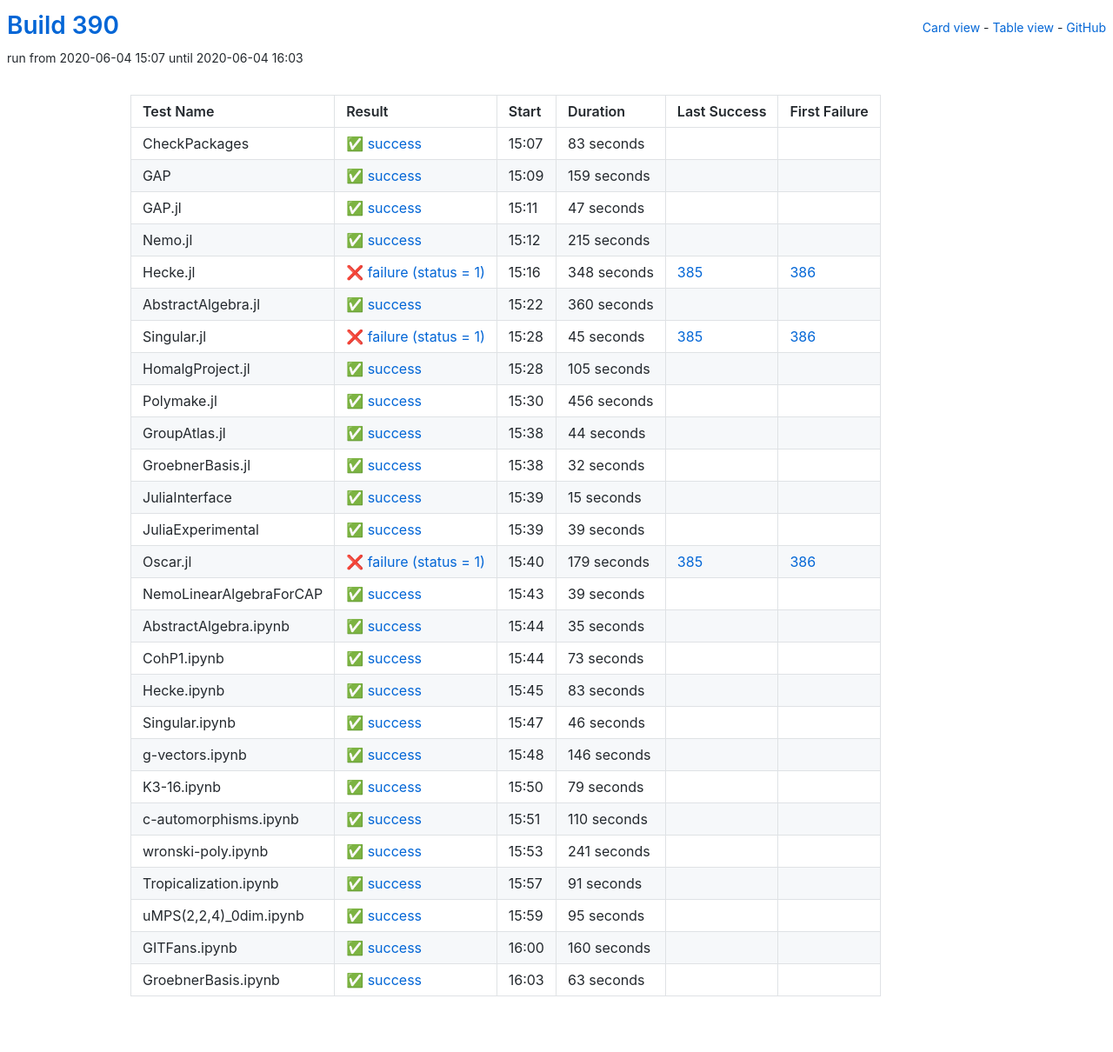
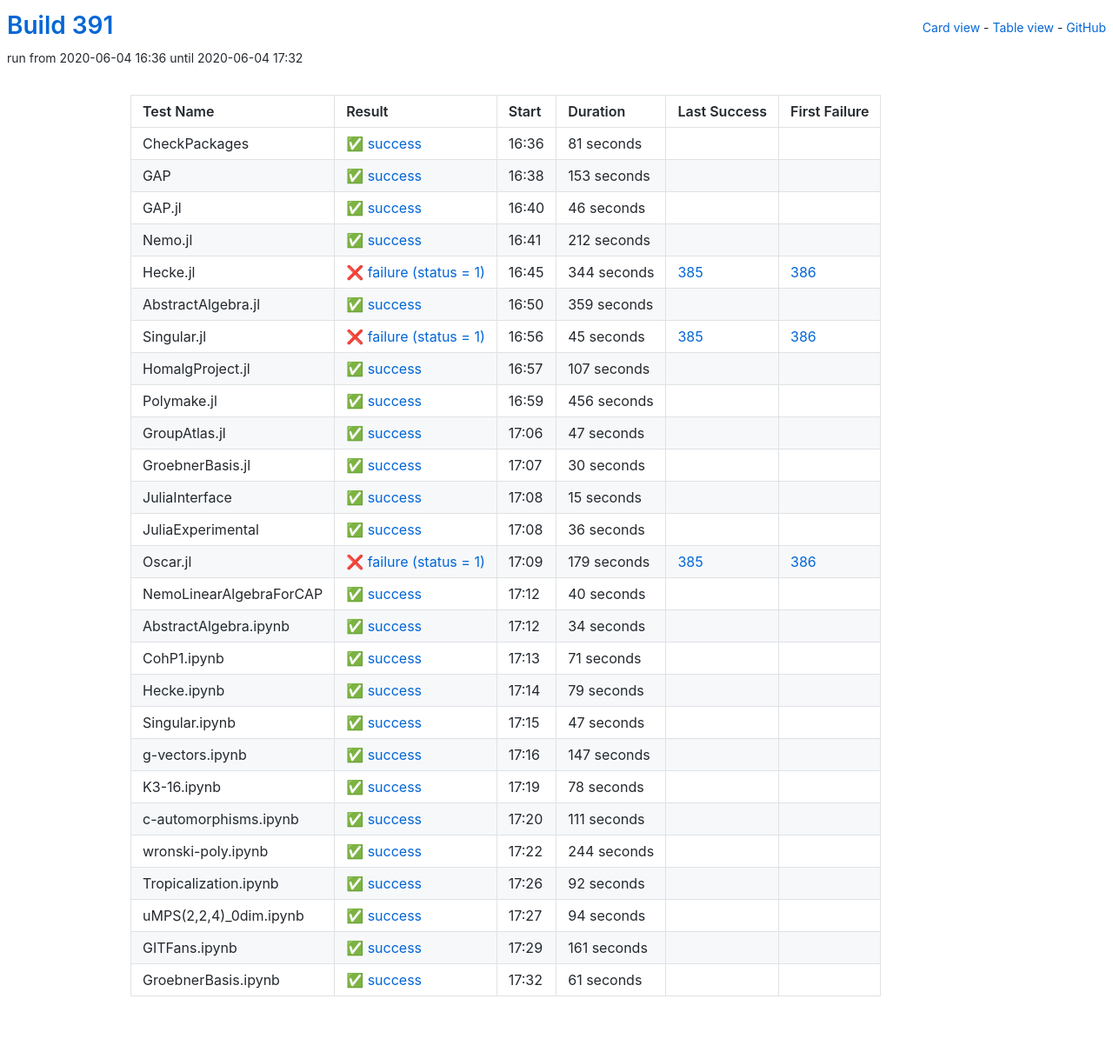
Before and after one commit to oscar-system/oscar-ci-status-1.4, a Jekyll site: the page built from table.html, in a window 1280 px wide. Shown: the whole page at 87% size. Built offline with Jekyll 4.4.1, drawn with Linux system fonts in a browser that asks for light colours.

Commit message:
Build 391

```diff
--- a/_data/ci.yml
+++ b/_data/ci.yml
@@ -1,77 +1,77 @@
-build: 390
-build_url: https://oscarci.mathematik.uni-kl.de/job/oscar-julia-1.4/390/
+build: 391
+build_url: https://oscarci.mathematik.uni-kl.de/job/oscar-julia-1.4/391/
 job: oscar-julia-1.4
 tests:
-- duration: 83
+- duration: 81
   exitcode: 0
   first_failure: false
   first_failure_url: null
   id: checkpackages
   last_success: false
   last_success_url: null
-  log: https://oscarci.mathematik.uni-kl.de/job/oscar-julia-1.4/390/artifact/logs/build-390/CheckPackages.log
+  log: https://oscarci.mathematik.uni-kl.de/job/oscar-julia-1.4/391/artifact/logs/build-391/CheckPackages.log
   name: CheckPackages
-  start: 2020-06-04 15:07
+  start: 2020-06-04 16:36
   status: success
   success: true
-- duration: 159
+- duration: 153
   exitcode: 0
   first_failure: false
   first_failure_url: null
   id: gap
   last_success: false
   last_success_url: null
-  log: https://oscarci.mathematik.uni-kl.de/job/oscar-julia-1.4/390/artifact/logs/build-390/GAP.log
+  log: https://oscarci.mathematik.uni-kl.de/job/oscar-julia-1.4/391/artifact/logs/build-391/GAP.log
   name: GAP
-  start: 2020-06-04 15:09
+  start: 2020-06-04 16:38
   status: success
   success: true
-- duration: 47
+- duration: 46
   exitcode: 0
   first_failure: false
   first_failure_url: null
   id: gap-jl
   last_success: false
   last_success_url: null
-  log: https://oscarci.mathematik.uni-kl.de/job/oscar-julia-1.4/390/artifact/logs/build-390/GAP.jl.log
+  log: https://oscarci.mathematik.uni-kl.de/job/oscar-julia-1.4/391/artifact/logs/build-391/GAP.jl.log
   name: GAP.jl
-  start: 2020-06-04 15:11
+  start: 2020-06-04 16:40
   status: success
   success: true
-- duration: 215
+- duration: 212
   exitcode: 0
   first_failure: false
   first_failure_url: null
   id: nemo-jl
   last_success: false
   last_success_url: null
-  log: https://oscarci.mathematik.uni-kl.de/job/oscar-julia-1.4/390/artifact/logs/build-390/Nemo.jl.log
+  log: https://oscarci.mathematik.uni-kl.de/job/oscar-julia-1.4/391/artifact/logs/build-391/Nemo.jl.log
   name: Nemo.jl
-  start: 2020-06-04 15:12
+  start: 2020-06-04 16:41
   status: success
   success: true
-- duration: 348
+- duration: 344
   exitcode: 1
   first_failure: 386
   first_failure_url: https://oscarci.mathematik.uni-kl.de/job/oscar-julia-1.4/386/
   id: hecke-jl
   last_success: 385
   last_success_url: https://oscarci.mathematik.uni-kl.de/job/oscar-julia-1.4/385/
-  log: https://oscarci.mathematik.uni-kl.de/job/oscar-julia-1.4/390/artifact/logs/build-390/Hecke.jl.log
+  log: https://oscarci.mathematik.uni-kl.de/job/oscar-julia-1.4/391/artifact/logs/build-391/Hecke.jl.log
   name: Hecke.jl
-  start: 2020-06-04 15:16
+  start: 2020-06-04 16:45
   status: failure
   success: false
-- duration: 360
+- duration: 359
   exitcode: 0
   first_failure: false
   first_failure_url: null
   id: abstractalgebra-jl
   last_success: false
   last_success_url: null
-  log: https://oscarci.mathematik.uni-kl.de/job/oscar-julia-1.4/390/artifact/logs/build-390/AbstractAlgebra.jl.log
+  log: https://oscarci.mathematik.uni-kl.de/job/oscar-julia-1.4/391/artifact/logs/build-391/AbstractAlgebra.jl.log
   name: AbstractAlgebra.jl
-  start: 2020-06-04 15:22
+  start: 2020-06-04 16:50
   status: success
   success: true
 - duration: 45
@@ -81,21 +81,21 @@ tests:
   id: singular-jl
   last_success: 385
   last_success_url: https://oscarci.mathematik.uni-kl.de/job/oscar-julia-1.4/385/
-  log: https://oscarci.mathematik.uni-kl.de/job/oscar-julia-1.4/390/artifact/logs/build-390/Singular.jl.log
+  log: https://oscarci.mathematik.uni-kl.de/job/oscar-julia-1.4/391/artifact/logs/build-391/Singular.jl.log
   name: Singular.jl
-  start: 2020-06-04 15:28
+  start: 2020-06-04 16:56
   status: failure
   success: false
-- duration: 105
+- duration: 107
   exitcode: 0
   first_failure: false
   first_failure_url: null
   id: homalgproject-jl
   last_success: false
   last_success_url: null
-  log: https://oscarci.mathematik.uni-kl.de/job/oscar-julia-1.4/390/artifact/logs/build-390/HomalgProject.jl.log
+  log: https://oscarci.mathematik.uni-kl.de/job/oscar-julia-1.4/391/artifact/logs/build-391/HomalgProject.jl.log
   name: HomalgProject.jl
-  start: 2020-06-04 15:28
+  start: 2020-06-04 16:57
   status: success
   success: true
 - duration: 456
@@ -105,33 +105,33 @@ tests:
   id: polymake-jl
   last_success: false
   last_success_url: null
-  log: https://oscarci.mathematik.uni-kl.de/job/oscar-julia-1.4/390/artifact/logs/build-390/Polymake.jl.log
+  log: https://oscarci.mathematik.uni-kl.de/job/oscar-julia-1.4/391/artifact/logs/build-391/Polymake.jl.log
   name: Polymake.jl
-  start: 2020-06-04 15:30
+  start: 2020-06-04 16:59
   status: success
   success: true
-- duration: 44
+- duration: 47
   exitcode: 0
   first_failure: false
   first_failure_url: null
   id: groupatlas-jl
   last_success: false
   last_success_url: null
-  log: https://oscarci.mathematik.uni-kl.de/job/oscar-julia-1.4/390/artifact/logs/build-390/GroupAtlas.jl.log
+  log: https://oscarci.mathematik.uni-kl.de/job/oscar-julia-1.4/391/artifact/logs/build-391/GroupAtlas.jl.log
   name: GroupAtlas.jl
-  start: 2020-06-04 15:38
+  start: 2020-06-04 17:06
   status: success
   success: true
-- duration: 32
+- duration: 30
   exitcode: 0
   first_failure: false
   first_failure_url: null
   id: groebnerbasis-jl
   last_success: false
   last_success_url: null
-  log: https://oscarci.mathematik.uni-kl.de/job/oscar-julia-1.4/390/artifact/logs/build-390/GroebnerBasis.jl.log
+  log: https://oscarci.mathematik.uni-kl.de/job/oscar-julia-1.4/391/artifact/logs/build-391/GroebnerBasis.jl.log
   name: GroebnerBasis.jl
-  start: 2020-06-04 15:38
+  start: 2020-06-04 17:07
   status: success
   success: true
 - duration: 15
@@ -141,21 +141,21 @@ tests:
   id: juliainterface
   last_success: false
   last_success_url: null
-  log: https://oscarci.mathematik.uni-kl.de/job/oscar-julia-1.4/390/artifact/logs/build-390/JuliaInterface.log
+  log: https://oscarci.mathematik.uni-kl.de/job/oscar-julia-1.4/391/artifact/logs/build-391/JuliaInterface.log
   name: JuliaInterface
-  start: 2020-06-04 15:39
+  start: 2020-06-04 17:08
   status: success
   success: true
-- duration: 39
+- duration: 36
   exitcode: 0
   first_failure: false
   first_failure_url: null
   id: juliaexperimental
   last_success: false
   last_success_url: null
-  log: https://oscarci.mathematik.uni-kl.de/job/oscar-julia-1.4/390/artifact/logs/build-390/JuliaExperimental.log
+  log: https://oscarci.mathematik.uni-kl.de/job/oscar-julia-1.4/391/artifact/logs/build-391/JuliaExperimental.log
   name: JuliaExperimental
-  start: 2020-06-04 15:39
+  start: 2020-06-04 17:08
   status: success
   success: true
 - duration: 179
@@ -165,164 +165,164 @@ tests:
   id: oscar-jl
   last_success: 385
   last_success_url: https://oscarci.mathematik.uni-kl.de/job/oscar-julia-1.4/385/
-  log: https://oscarci.mathematik.uni-kl.de/job/oscar-julia-1.4/390/artifact/logs/build-390/Oscar.jl.log
+  log: https://oscarci.mathematik.uni-kl.de/job/oscar-julia-1.4/391/artifact/logs/build-391/Oscar.jl.log
   name: Oscar.jl
-  start: 2020-06-04 15:40
+  start: 2020-06-04 17:09
   status: failure
   success: false
-- duration: 39
+- duration: 40
   exitcode: 0
   first_failure: false
   first_failure_url: null
   id: nemolinearalgebraforcap
   last_success: false
   last_success_url: null
-  log: https://oscarci.mathematik.uni-kl.de/job/oscar-julia-1.4/390/artifact/logs/build-390/NemoLinearAlgebraForCAP.log
+  log: https://oscarci.mathematik.uni-kl.de/job/oscar-julia-1.4/391/artifact/logs/build-391/NemoLinearAlgebraForCAP.log
   name: NemoLinearAlgebraForCAP
-  start: 2020-06-04 15:43
+  start: 2020-06-04 17:12
   status: success
   success: true
-- duration: 35
+- duration: 34
   exitcode: 0
   first_failure: false
   first_failure_url: null
   id: abstractalgebra-ipynb
   last_success: false
   last_success_url: null
-  log: https://oscarci.mathematik.uni-kl.de/job/oscar-julia-1.4/390/artifact/logs/build-390/AbstractAlgebra.ipynb.log
+  log: https://oscarci.mathematik.uni-kl.de/job/oscar-julia-1.4/391/artifact/logs/build-391/AbstractAlgebra.ipynb.log
   name: AbstractAlgebra.ipynb
-  start: 2020-06-04 15:44
+  start: 2020-06-04 17:12
   status: success
   success: true
-- duration: 73
+- duration: 71
   exitcode: 0
   first_failure: false
   first_failure_url: null
   id: cohp1-ipynb
   last_success: false
   last_success_url: null
-  log: https://oscarci.mathematik.uni-kl.de/job/oscar-julia-1.4/390/artifact/logs/build-390/CohP1.ipynb.log
+  log: https://oscarci.mathematik.uni-kl.de/job/oscar-julia-1.4/391/artifact/logs/build-391/CohP1.ipynb.log
   name: CohP1.ipynb
-  start: 2020-06-04 15:44
+  start: 2020-06-04 17:13
   status: success
   success: true
-- duration: 83
+- duration: 79
   exitcode: 0
   first_failure: false
   first_failure_url: null
   id: hecke-ipynb
   last_success: false
   last_success_url: null
-  log: https://oscarci.mathematik.uni-kl.de/job/oscar-julia-1.4/390/artifact/logs/build-390/Hecke.ipynb.log
+  log: https://oscarci.mathematik.uni-kl.de/job/oscar-julia-1.4/391/artifact/logs/build-391/Hecke.ipynb.log
   name: Hecke.ipynb
-  start: 2020-06-04 15:45
+  start: 2020-06-04 17:14
   status: success
   success: true
-- duration: 46
+- duration: 47
   exitcode: 0
   first_failure: false
   first_failure_url: null
   id: singular-ipynb
   last_success: false
   last_success_url: null
-  log: https://oscarci.mathematik.uni-kl.de/job/oscar-julia-1.4/390/artifact/logs/build-390/Singular.ipynb.log
+  log: https://oscarci.mathematik.uni-kl.de/job/oscar-julia-1.4/391/artifact/logs/build-391/Singular.ipynb.log
   name: Singular.ipynb
-  start: 2020-06-04 15:47
+  start: 2020-06-04 17:15
   status: success
   success: true
-- duration: 146
+- duration: 147
   exitcode: 0
   first_failure: false
   first_failure_url: null
   id: g-vectors-ipynb
   last_success: false
   last_success_url: null
-  log: https://oscarci.mathematik.uni-kl.de/job/oscar-julia-1.4/390/artifact/logs/build-390/g-vectors.ipynb.log
+  log: https://oscarci.mathematik.uni-kl.de/job/oscar-julia-1.4/391/artifact/logs/build-391/g-vectors.ipynb.log
   name: g-vectors.ipynb
-  start: 2020-06-04 15:48
+  start: 2020-06-04 17:16
   status: success
   success: true
-- duration: 79
+- duration: 78
   exitcode: 0
   first_failure: false
   first_failure_url: null
   id: k3-16-ipynb
   last_success: false
   last_success_url: null
-  log: https://oscarci.mathematik.uni-kl.de/job/oscar-julia-1.4/390/artifact/logs/build-390/K3-16.ipynb.log
+  log: https://oscarci.mathematik.uni-kl.de/job/oscar-julia-1.4/391/artifact/logs/build-391/K3-16.ipynb.log
   name: K3-16.ipynb
-  start: 2020-06-04 15:50
+  start: 2020-06-04 17:19
   status: success
   success: true
-- duration: 110
+- duration: 111
   exitcode: 0
   first_failure: false
   first_failure_url: null
   id: c-automorphisms-ipynb
   last_success: false
   last_success_url: null
-  log: https://oscarci.mathematik.uni-kl.de/job/oscar-julia-1.4/390/artifact/logs/build-390/c-automorphisms.ipynb.log
+  log: https://oscarci.mathematik.uni-kl.de/job/oscar-julia-1.4/391/artifact/logs/build-391/c-automorphisms.ipynb.log
   name: c-automorphisms.ipynb
-  start: 2020-06-04 15:51
+  start: 2020-06-04 17:20
   status: success
   success: true
-- duration: 241
+- duration: 244
   exitcode: 0
   first_failure: false
   first_failure_url: null
   id: wronski-poly-ipynb
   last_success: false
   last_success_url: null
-  log: https://oscarci.mathematik.uni-kl.de/job/oscar-julia-1.4/390/artifact/logs/build-390/wronski-poly.ipynb.log
+  log: https://oscarci.mathematik.uni-kl.de/job/oscar-julia-1.4/391/artifact/logs/build-391/wronski-poly.ipynb.log
   name: wronski-poly.ipynb
-  start: 2020-06-04 15:53
+  start: 2020-06-04 17:22
   status: success
   success: true
-- duration: 91
+- duration: 92
   exitcode: 0
   first_failure: false
   first_failure_url: null
   id: tropicalization-ipynb
   last_success: false
   last_success_url: null
-  log: https://oscarci.mathematik.uni-kl.de/job/oscar-julia-1.4/390/artifact/logs/build-390/Tropicalization.ipynb.log
+  log: https://oscarci.mathematik.uni-kl.de/job/oscar-julia-1.4/391/artifact/logs/build-391/Tropicalization.ipynb.log
   name: Tropicalization.ipynb
-  start: 2020-06-04 15:57
+  start: 2020-06-04 17:26
   status: success
   success: true
-- duration: 95
+- duration: 94
   exitcode: 0
   first_failure: false
   first_failure_url: null
   id: umps-2-2-4-0dim-ipynb
   last_success: false
   last_success_url: null
-  log: https://oscarci.mathematik.uni-kl.de/job/oscar-julia-1.4/390/artifact/logs/build-390/uMPS-2-2-4-_0dim.ipynb.log
+  log: https://oscarci.mathematik.uni-kl.de/job/oscar-julia-1.4/391/artifact/logs/build-391/uMPS-2-2-4-_0dim.ipynb.log
   name: uMPS(2,2,4)_0dim.ipynb
-  start: 2020-06-04 15:59
+  start: 2020-06-04 17:27
   status: success
   success: true
-- duration: 160
+- duration: 161
   exitcode: 0
   first_failure: false
   first_failure_url: null
   id: gitfans-ipynb
   last_success: false
   last_success_url: null
-  log: https://oscarci.mathematik.uni-kl.de/job/oscar-julia-1.4/390/artifact/logs/build-390/GITFans.ipynb.log
+  log: https://oscarci.mathematik.uni-kl.de/job/oscar-julia-1.4/391/artifact/logs/build-391/GITFans.ipynb.log
   name: GITFans.ipynb
-  start: 2020-06-04 16:00
+  start: 2020-06-04 17:29
   status: success
   success: true
-- duration: 63
+- duration: 61
   exitcode: 0
   first_failure: false
   first_failure_url: null
   id: groebnerbasis-ipynb
   last_success: false
   last_success_url: null
-  log: https://oscarci.mathematik.uni-kl.de/job/oscar-julia-1.4/390/artifact/logs/build-390/GroebnerBasis.ipynb.log
+  log: https://oscarci.mathematik.uni-kl.de/job/oscar-julia-1.4/391/artifact/logs/build-391/GroebnerBasis.ipynb.log
   name: GroebnerBasis.ipynb
-  start: 2020-06-04 16:03
+  start: 2020-06-04 17:32
   status: success
   success: true
```
Also changed, not shown: README.md.
